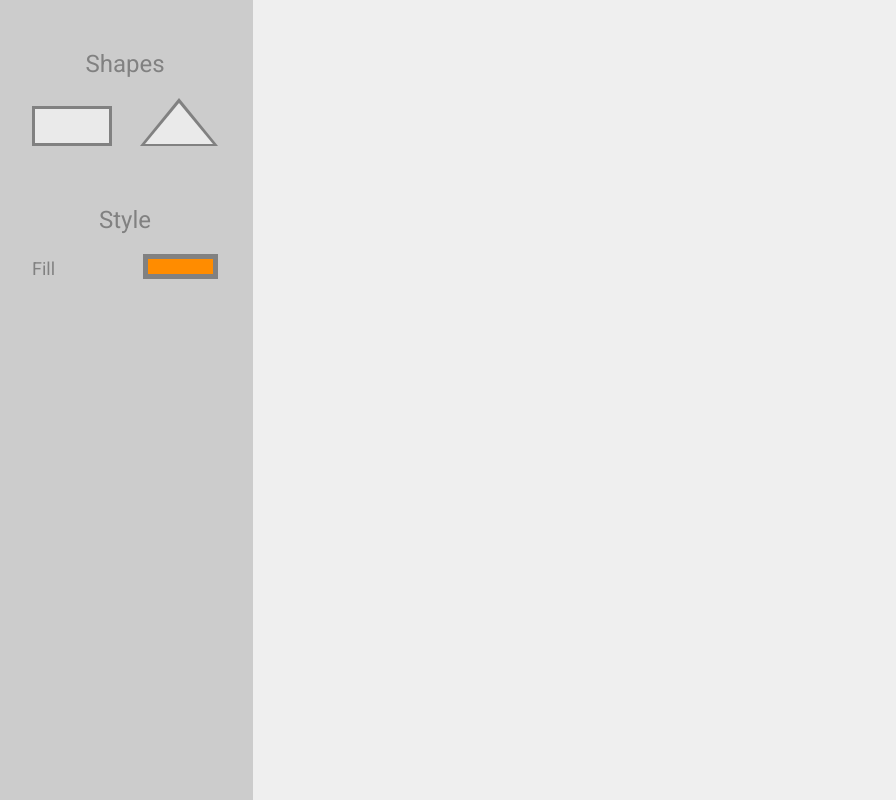
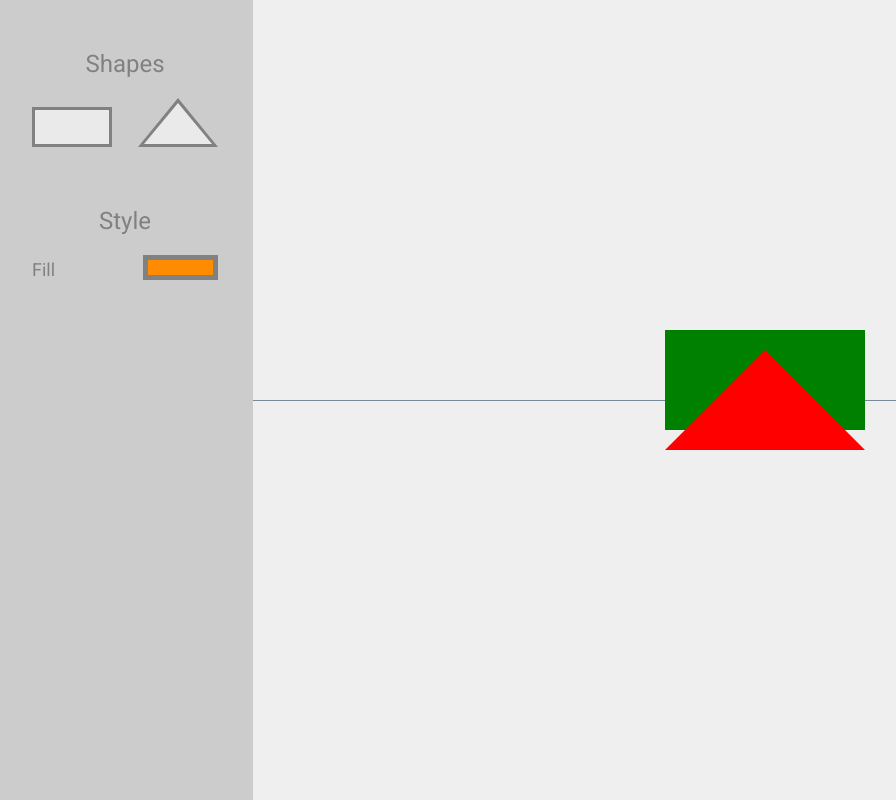
Before and after one commit to yygthb/geo-shapes-creator, a React (Create React App) app: page / in a window 1280 px wide. Shown: the whole page, without its empty margins (3-899 px from the left). Built offline with nearby package versions, Linux system fonts and the light colour scheme.

Commit message:
Add state and render figures from state to Content area

```diff
--- a/src/App.js
+++ b/src/App.js
@@ -1,18 +1,56 @@
-import React from 'react'
+import React, { useState } from 'react'
 import style from './App.module.css'
 import Content from './components/Content/Content'
 import Sidebar from './components/Sidebar/Sidebar'
 
 function App() {
 
+  // figures in Content area
+  const [figures, setFigures] = useState([
+    {
+      id: 1,
+      type: 'rectangle',
+      color: 'green',
+    },
+    {
+      id: 2,
+      type: 'triangle',
+      color: 'red',
+    },
+  ])
+
+  // color fill background in sidebar
+  const defaultFigure = { id: 0, type: '', color: 'darkorange' }
+  const [activeFigure, setActiveFigure] = useState(defaultFigure)
+
+  // create Figure (triangle or rectangle)
   const createFigureHandler = name => {
     console.log('create: ', name)
   }
 
+  // choose Figure in Content area onClick
+  const onFigureClickHandler = (e, figure) => {
+    e.stopPropagation()
+    setActiveFigure(figure)
+  }
+
+  // click out of Figure's areas
+  const resetActiveFigure = (e) => {
+    setActiveFigure(defaultFigure)
+  }
+
   return (
     <main className={style.main}>
-      <Sidebar createFigureHandler={createFigureHandler} />
-      <Content />
+      <Sidebar
+        createFigureHandler={createFigureHandler}
+        activeFigure={activeFigure}
+      />
+      <Content
+        figures={figures}
+        activeFigure={activeFigure}
+        onFigureClickHandler={onFigureClickHandler}
+        resetActiveFigure={resetActiveFigure}
+      />
     </main>
   );
 }
--- a/src/components/Content/Content.js
+++ b/src/components/Content/Content.js
@@ -1,11 +1,52 @@
 import React from 'react'
 import style from './Content.module.css'
 
-const Content = () => {
+const Content = props => {
+  const activeId = props.activeFigure.id
+
   return (
-    <div className={style.content}>
+    <div
+      className={style.content}
+      onClick={e => props.resetActiveFigure(e)}
+    >
+      {
+        props.figures.map((figure, index) => {
+          const classes = [style[figure.type]]
+          if (figure.id === activeId) {
+            classes.push(style.active)
+          }
 
-    </div>
+          return (
+            figure.type === 'triangle'
+              ?
+              <svg key={index} width="200" height="100"
+                className={classes.join(' ')}
+                style={{ zIndex: figure.id }}
+              >
+                <polygon points="0,100 100,0 200,100"
+                  fill={figure.color || 'grey'}
+                  style={{ outline: 'none', cursor: 'pointer' }}
+                  onClick={(e) => props.onFigureClickHandler(e, figure)}
+                />
+              </svg>
+              :
+              figure.type === 'rectangle'
+                ?
+                <svg key={index} width="200" height="100"
+                  className={classes.join(' ')}
+                  style={{ zIndex: figure.id, cursor: 'pointer' }}
+                >
+                  <rect x="0" y="0" width="200" height="100"
+                    fill={figure.color || 'grey'}
+                    onClick={(e) => props.onFigureClickHandler(e, figure)}
+                  />
+                </svg>
+                :
+                null
+          )
+        })
+      }
+    </div >
   )
 }
 
--- a/src/components/Content/Content.module.css
+++ b/src/components/Content/Content.module.css
@@ -1,4 +1,38 @@
 .content {
   flex-grow: 1;
   background-color: #EFEFEF;
+  position: relative;
+  overflow: hidden;
 }
+
+.content::after {
+  display: block;
+  content: '';
+  position: absolute;
+  width: 100vw;
+  height: 1px;
+  background-color: lightslategray;
+  top: 50%;
+}
+
+svg {
+  /* box-sizing: content-box; */
+}
+
+.triangle {
+  text-align: center;
+  position: absolute;
+  top: calc(50% - 50px);
+  left: calc(50% - 100px);
+}
+
+.rectangle {
+  text-align: center;
+  position: absolute;
+  top: calc(50% - 70px);
+  left: calc(50% - 100px);
+}
+
+svg.active {
+  border: 3px dashed #2F80ED;
+}
--- a/src/components/Sidebar/Section/Shapes/Shapes.module.css
+++ b/src/components/Sidebar/Section/Shapes/Shapes.module.css
@@ -19,9 +19,9 @@
 	border-right: 40px solid transparent;
   border-bottom: 50px solid var(--button-border-color); */
 
-  border-left: 39px solid transparent;
-  border-right: 39px solid transparent;
-  border-bottom: 48px solid var(--button-border-color);
+  border-left: 40px solid transparent;
+  border-right: 40px solid transparent;
+  border-bottom: 49px solid var(--button-border-color);
 }
 
 .triangle::after {
--- a/src/components/Sidebar/Section/Style/Style.js
+++ b/src/components/Sidebar/Section/Style/Style.js
@@ -7,6 +7,7 @@ const Style = props => {
       <button
         className={style.fill}
         title="open pallet"
+        style={{ backgroundColor: props.activeFigure.color }}
       ></button>
     </>
   )
--- a/src/components/Sidebar/Section/Style/Style.module.css
+++ b/src/components/Sidebar/Section/Style/Style.module.css
@@ -2,6 +2,6 @@
   width: 75px;
   height: 25px;
   border: 5px solid var(--button-border-color);
-  background-color: darkorange;
+  /* background-color: darkorange; */
   cursor: pointer;
 }
--- a/src/components/Sidebar/Sidebar.js
+++ b/src/components/Sidebar/Sidebar.js
@@ -11,7 +11,7 @@ const Sidebar = props => {
         <Shapes createFigureHandler={props.createFigureHandler} />
       </Section>
       <Section title="Style">
-        <Style />
+        <Style activeFigure={props.activeFigure} />
       </Section>
     </div>
   )
```
